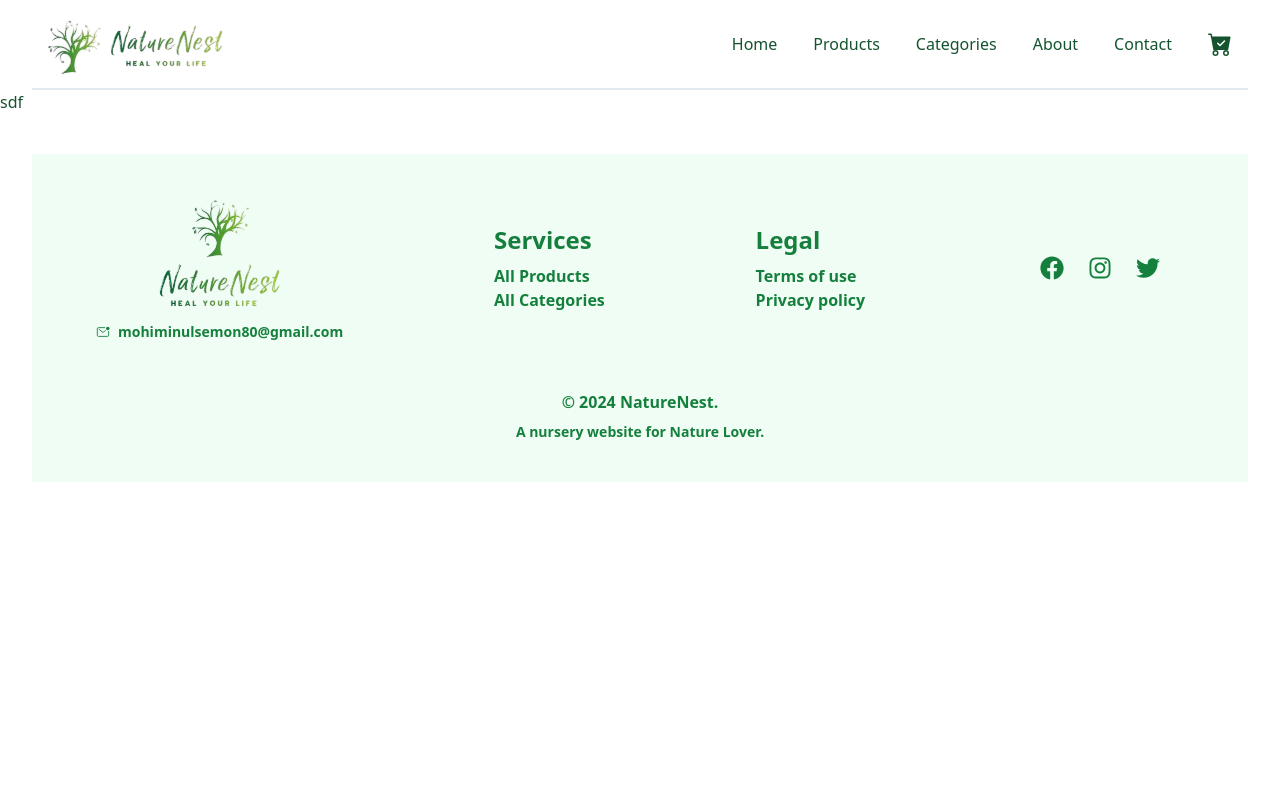
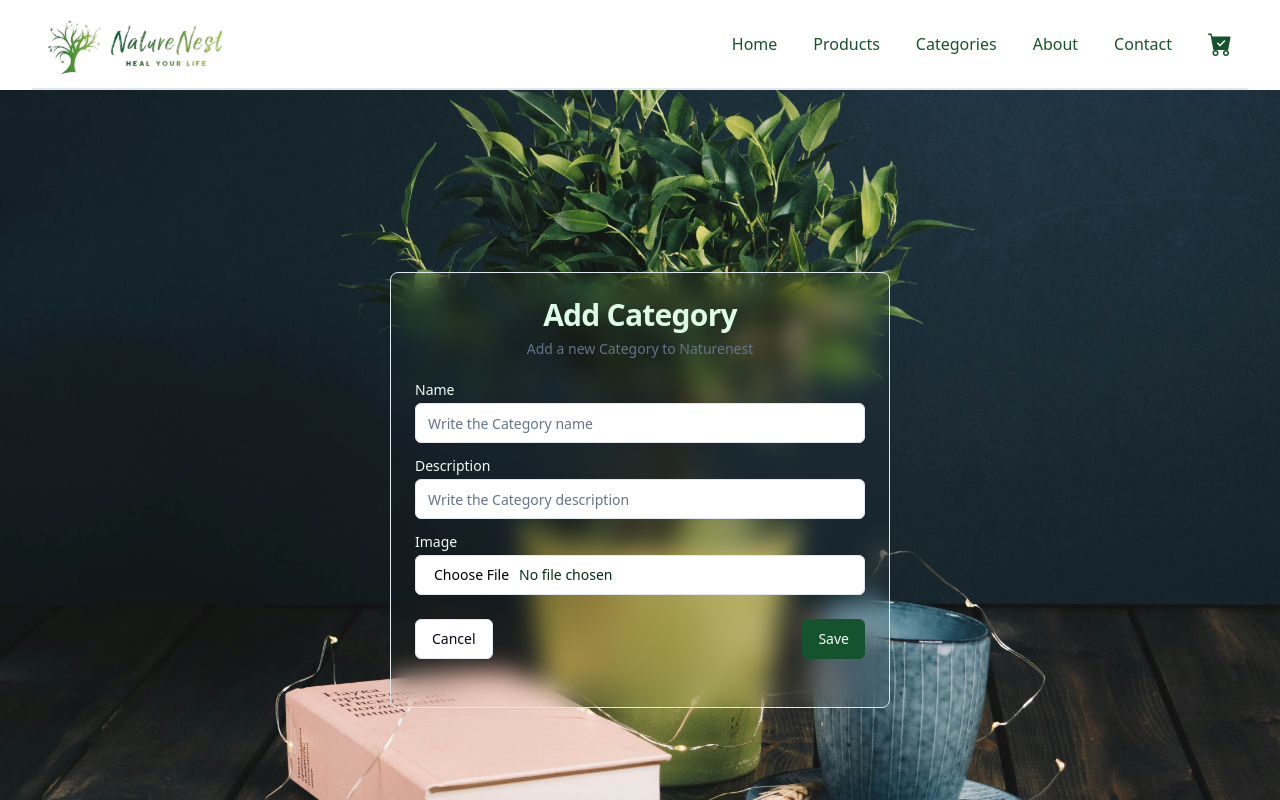
Before and after one commit to sabrinara/online-nursery-client, a React (Vite) app: page /addcategory in a window 1280 px wide. Shown: the top 800 px of the page. Built offline with nearby package versions, Linux system fonts and the light colour scheme.

Commit message:
add category functionality done

```diff
--- a/src/components/AllCard/AllCategoryCard.tsx
+++ b/src/components/AllCard/AllCategoryCard.tsx
@@ -15,7 +15,7 @@ const AllCategoryCard = () => {
   const { data, isLoading } = useGetCategoriesQuery({});
   const [searchQuery, setSearchQuery] = useState("");
   const [currentPage, setCurrentPage] = useState(1);
-  const [categoriesPerPage] = useState(6); // Set items per page
+  const [categoriesPerPage] = useState(6);
   const [filteredCategories, setFilteredCategories] = useState<TCategories[]>([]);
 
   useEffect(() => {
@@ -28,15 +28,13 @@ const AllCategoryCard = () => {
     }
   }, [data, searchQuery]);
 
-  // Calculate the indices for pagination
+
   const indexOfLastCategory = currentPage * categoriesPerPage;
   const indexOfFirstCategory = indexOfLastCategory - categoriesPerPage;
   const currentCategories = filteredCategories.slice(indexOfFirstCategory, indexOfLastCategory);
-
-  // Calculate total pages
   const totalPages = Math.ceil(filteredCategories.length / categoriesPerPage);
 
-  // Handle pagination click
+
   const handleClick = (pageNumber: number) => {
     setCurrentPage(pageNumber);
   };
@@ -47,9 +45,9 @@ const AllCategoryCard = () => {
 
   return (
     <div className="mt-10 mx-6">
-     <div className="flex flex-col md:flex-row gap-6 md:gap-0 justify-between items-center mb-6">
+     <div className="flex flex-col md:flex-row gap-6 md:gap-0 justify-between items-center mb-6 ">
       <Link to="/addcategory">
-      <button className=" bg-green-900 hover:bg-green-700 text-white py-2 px-6 rounded-sm">Add Category</button>
+      <button className=" bg-green-900 hover:bg-green-700 text-white py-2 px-6 rounded-sm transform hover:scale-105 transition-transform duration-300">Add Category</button>
       </Link>
      <input
         type="text"
@@ -61,25 +59,22 @@ const AllCategoryCard = () => {
      </div>
 
 
-      {/* Category Grid */}
       <div className="grid grid-cols-1 md:grid-cols-2 gap-6">
         {currentCategories.map((item: TCategories) => (
           <div className="rounded-2xl mb-5 flex flex-col md:flex-row gap-2 bg-green-50" key={item._id}>
             <div className="w-full md:w-1/2 bg-green-50">
-              <img src={item.imageUrl} alt={item.name} className="w-full md:w-72 h-72 rounded-2xl md:rounded-l-2xl" />
+              <img src={item.imageUrl} alt={item.name} className="w-full md:w-72 h-72 rounded-2xl md:rounded-l-2xl transform hover:scale-105 transition-transform duration-300" />
             </div>
             <div className="w-full md:w-1/2 flex flex-col text-start">
               <h1 className="my-4 font-bold text-green-950 text-2xl mr-2">{item.name}</h1>
-              <p className="font-bold text-base text-black">{item.description}</p>
-              {/* <button className="bg-green-900 text-white px-2 py-1 rounded mt-2 hover:bg-green-800 w-32">
-                View Details
-              </button> */}
+              <p className="font-bold text-base text-black ">{item.description.slice(0, 300)}...</p>
+
             </div>
           </div>
         ))}
       </div>
 
-      {/* Pagination */}
+
       <div className="my-6 md:my-10">
         <Pagination>
           <PaginationContent>
--- a/src/pages/AllProducts/AddCategory.tsx
+++ b/src/pages/AllProducts/AddCategory.tsx
@@ -1,12 +1,182 @@
+import React, { useState } from "react";
+import { Button } from "@/components/ui/button";
+import {
+    Card,
+    CardContent,
+    CardDescription,
+    CardFooter,
+    CardHeader,
+    CardTitle,
+} from "@/components/ui/card";
+import { Input } from "@/components/ui/input";
+import { Label } from "@/components/ui/label";
+import { toast } from "sonner";
+import { useNavigate } from "react-router-dom";
+import { useAddCategoryMutation } from "@/redux/api/api";
+
+const image_hosting_key = import.meta.env.VITE_IMAGE_HOSTING_KEY;
+const image_upload_api = `https://api.imgbb.com/1/upload?key=${image_hosting_key}`;
+
+const AddProducts = () => {
+  const [ addCategory] = useAddCategoryMutation();
+
+    const [formData, setFormData] = useState({
+        name: "",
+        description: "",
+        imageFile: null as File | null,
+
+    });
+
+    const navigate = useNavigate();
+    const [uploading, setUploading] = useState(false);
+
+    const handleInputChange = (e: React.ChangeEvent<HTMLInputElement>) => {
+        setFormData({
+            ...formData,
+            [e.target.id]: e.target.value,
+        });
+    };
+
+    const handleFileChange = (e: React.ChangeEvent<HTMLInputElement>) => {
+        setFormData({
+            ...formData,
+            imageFile: e.target.files ? e.target.files[0] : null,
+        });
+    };
+
+    const uploadImageToImgbb = async (file: File) => {
+        const imageFormData = new FormData();
+        imageFormData.append("image", file);
+
+        try {
+            const response = await fetch(image_upload_api, {
+                method: "POST",
+                body: imageFormData,
+            });
+            const data = await response.json();
+            if (data.success) {
+                return data.data.url;
+            }
+            throw new Error("Image upload failed");
+        } catch (error) {
+            console.error("Error uploading image:", error);
+            toast.error("Failed to upload image");
+            return null;
+        }
+    };
+
+    const handleSubmit = async (e: React.FormEvent) => {
+        e.preventDefault();
+        setUploading(true);
+
+        let imageUrl = "";
+        if (formData.imageFile) {
+            imageUrl = await uploadImageToImgbb(formData.imageFile);
+        }
+
+        if (!imageUrl) {
+            setUploading(false);
+            return;
+        }
+
+        const categoryData = {
+            name: formData.name,
+            description: formData.description,
+            imageUrl: imageUrl ,
+        };
+
+        try {
+            const response = await addCategory(categoryData).unwrap();
+            navigate("/allcategories");
+            console.log("Category added successfully:", response);
+            toast.success("Category added successfully");
+        } catch (error: any) {
+            if (error.data && error.data.message) {
+                console.error("Error message from server:", error.data.message);
+            }
+            console.error("Failed to add category:", error);
+            toast.error("Failed to add category");
+        } finally {
+            setUploading(false);
+        }
+    };
+
+    return (
+        <div
+            className="relative w-full h-[100vh] bg-no-repeat bg-center bg-cover"
+            style={{
+                backgroundImage: `url("./public/a.jpg")`,
+            }}
+        >
+            <div className="absolute flex flex-col items-center justify-center top-1/2 left-1/2 transform -translate-x-1/2 -translate-y-1/2">
+                <Card className="w-[350px] md:w-[500px] bg-green-950 md:bg-transparent md:backdrop-blur-md my-10">
+                    <CardHeader>
+                        <CardTitle className="text-green-100 text-center text-3xl">
+                            Add Category
+                        </CardTitle>
+                        <CardDescription className="text-center">
+                            Add a new Category to Naturenest
+                        </CardDescription>
+                    </CardHeader>
+                    <CardContent>
+                        <form onSubmit={handleSubmit}>
+                            <div className="grid w-full items-center gap-4">
+                                <div className="flex flex-col space-y-1.5 text-green-50">
+                                    <Label htmlFor="name">Name</Label>
+                                    <Input
+                                        className="text-green-950"
+                                        type="text"
+                                        id="name"
+                                        placeholder="Write the Category name"
+                                        value={formData.name}
+                                        onChange={handleInputChange}
+                                        required
+                                    />
+                                </div>
+                                <div className="flex flex-col space-y-1.5 text-green-50">
+                                    <Label htmlFor="description">Description</Label>
+                                    <Input
+                                        className="text-green-950"
+                                        type="text"
+                                        id="description"
+                                        placeholder="Write the Category description"
+                                        value={formData.description}
+                                        onChange={handleInputChange}
+                                        required
+                                    />
+                                </div>
+
+                                    <div className="flex flex-col space-y-1.5 text-green-50">
+                                        <Label htmlFor="imageUrl">Image</Label>
+                                        <Input
+                                            className="text-green-950"
+                                            type="file"
+                                            id="imageUrl"
+                                            onChange={handleFileChange}
+                                            required
+                                        />
+                                    </div>
 
 
-const AddCategory = () => {
-
-    return (
-        <div>
-            sdf
+                            </div>
+                            <CardFooter className="flex justify-between items-center mt-6 -mr-6 -ml-6">
+                                <Button variant="outline" type="button">
+                                    Cancel
+                                </Button>
+                                <Button
+                                    type="submit"
+                                    className="bg-green-900"
+                                    disabled={uploading}
+                                >
+                                    {uploading ? "Saving..." : "Save"}
+                                </Button>
+                            </CardFooter>
+                        </form>
+                    </CardContent>
+                </Card>
+            </div>
         </div>
     );
 };
 
-export default AddCategory;
+export default AddProducts;
```
Also changed, not shown: src/components/AllTable/AllProductsTable.tsx (+13 -17 lines), public/a.jpg, 1 other file (tests, documents, lock files or other folders).
